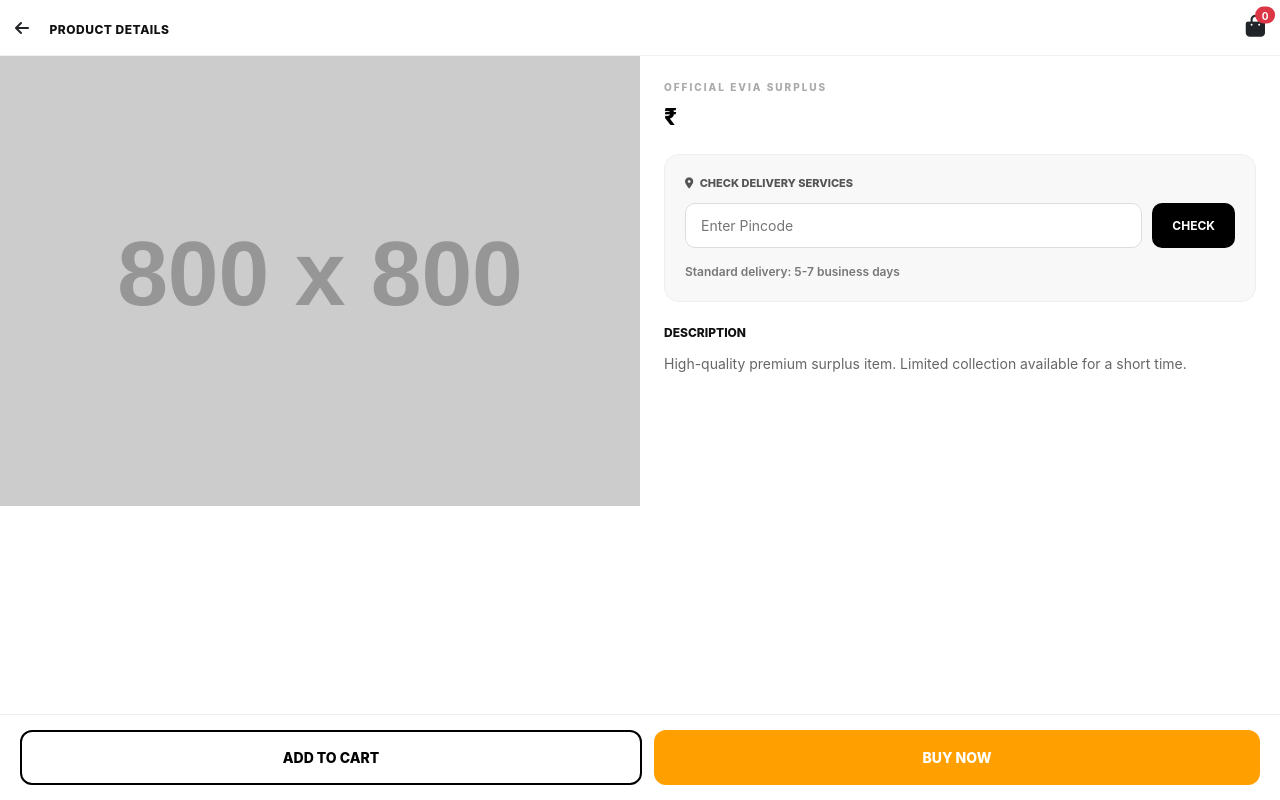
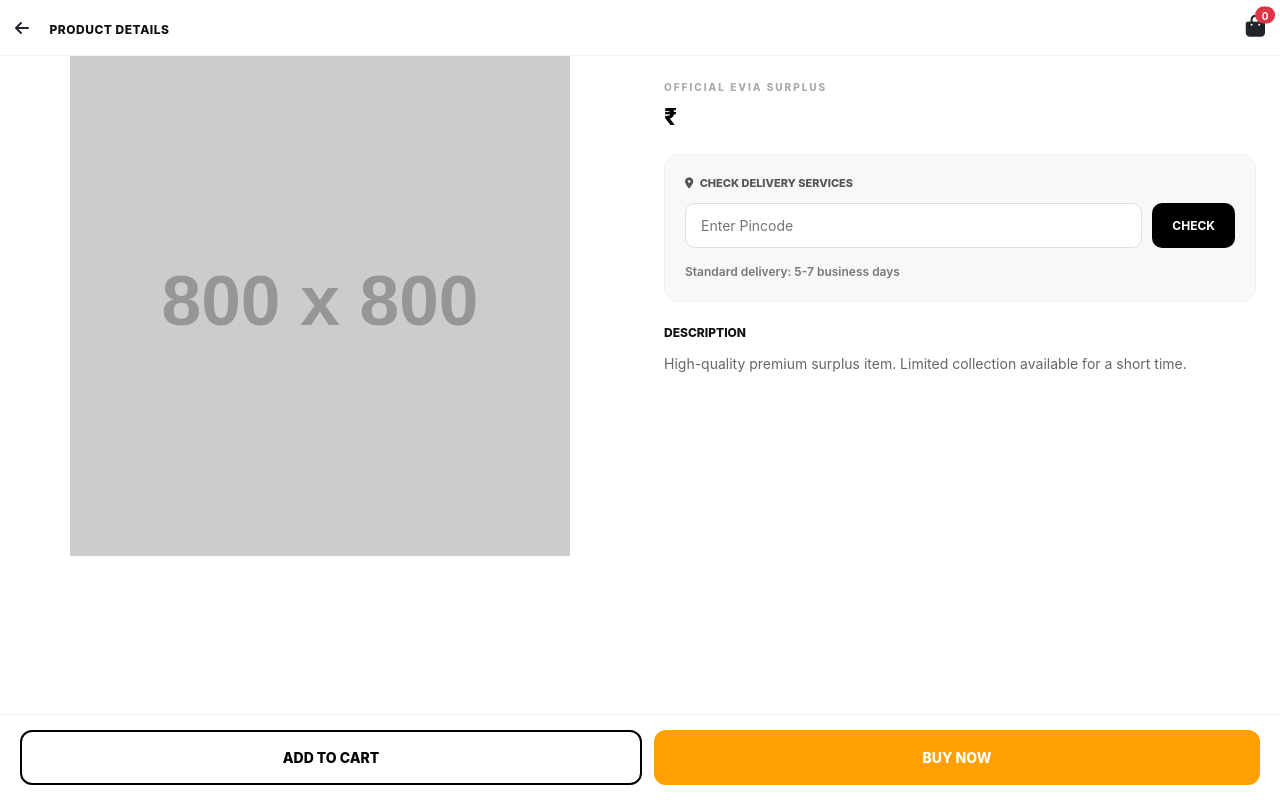
Before and after one commit to gmkarshad45-design/evia-shop, a Flask app: template templates/product_detail.html in a window 1280 px wide. Run offline with Flask 3, Linux system fonts and the light colour scheme; the template is opened without the code that fills it, so the values that code supplies are empty; grey boxes labelled with a size stand in for pictures from a placeholder-image service; some libraries are stand-ins or nearby versions.

Commit message:
Update product_detail.html

```diff
--- a/templates/product_detail.html
+++ b/templates/product_detail.html
@@ -2,7 +2,7 @@
 <html lang="en">
 <head>
     <meta charset="UTF-8">
-    <meta name="viewport" content="width=device-width, initial-scale=1.0, maximum-scale=1.0, user-scalable=no">
+    <meta name="viewport" content="width=device-width, initial-scale=1.0, maximum-scale=1.0, user-scalable=no, viewport-fit=cover">
     <title>{{ product.name }} | EVIA Official</title>
     <link href="https://cdn.jsdelivr.net/npm/bootstrap@5.3.0/dist/css/bootstrap.min.css" rel="stylesheet">
     <link rel="stylesheet" href="https://cdnjs.cloudflare.com/ajax/libs/font-awesome/6.0.0/css/all.min.css">
@@ -22,11 +22,11 @@
             z-index: 1100;
         }
 
-        /* Fixed Horizontal Image Slider */
+        /* FIXED: Perfect Fit Image Slider */
         .scroll-container {
             position: relative;
             width: 100%;
-            background: #fff;
+            background: #f9f9f9; /* Subtle background for better product pop */
             overflow: hidden;
         }
 
@@ -44,17 +44,21 @@
         .scroll-item {
             flex: 0 0 100%;
             width: 100%;
-            height: 450px; /* Adjusted for better mobile view */
+            height: 500px; /* Standardized height */
             scroll-snap-align: start;
             display: flex;
             align-items: center;
             justify-content: center;
+            background: #fff;
         }
 
         .scroll-item img {
-            width: 100%;
-            height: 100%;
-            object-fit: cover;
+            max-width: 100%;
+            max-height: 100%;
+            width: auto;
+            height: auto;
+            object-fit: contain; /* FIXED: Shows full image without blur/zoom */
+            image-rendering: -webkit-optimize-contrast; /* FIXED: Enhances sharpness */
         }
 
         /* Slider Dots Overlay */
@@ -71,17 +75,15 @@
         .dot {
             width: 8px;
             height: 8px;
-            background: rgba(255,255,255,0.5);
-            border: 1px solid rgba(0,0,0,0.1);
+            background: rgba(0,0,0,0.2);
             border-radius: 50%;
             transition: 0.3s;
         }
 
         .dot.active {
             background: #000;
-            width: 22px;
+            width: 20px;
             border-radius: 10px;
-            border: none;
         }
 
         /* Product Info */
@@ -212,7 +214,6 @@
 
         if (scroller && dots.length > 0) {
             scroller.addEventListener('scroll', () => {
-                // Determine which slide is active based on scroll position
                 const index = Math.round(scroller.scrollLeft / scroller.offsetWidth);
                 dots.forEach((dot, i) => {
                     dot.classList.toggle('active', i === index);
@@ -241,7 +242,6 @@
             setTimeout(() => { toast.className = toast.className.replace("show", ""); }, 3000);
         }
 
-        // Pincode Availability Check
         function checkDelivery() {
             const pin = document.getElementById('pinCode').value;
             const msg = document.getElementById('deliveryMsg');
```
